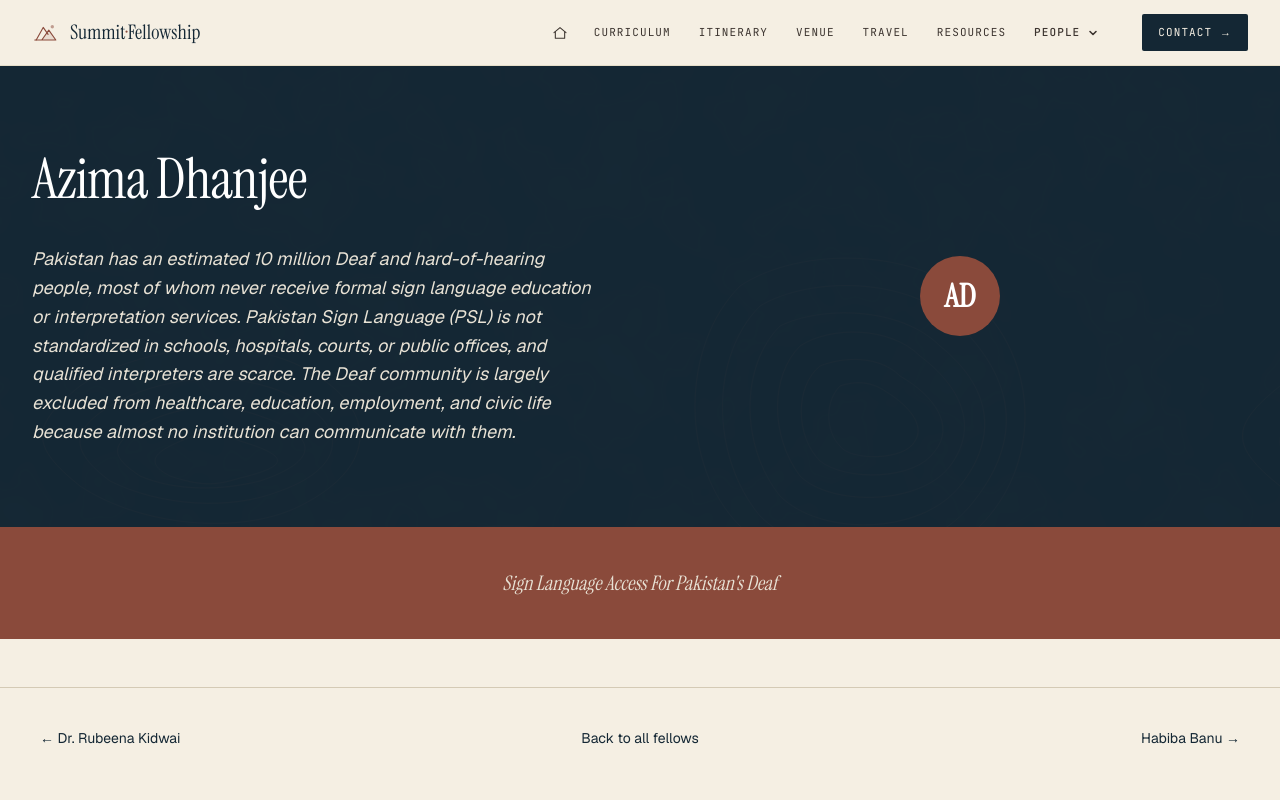
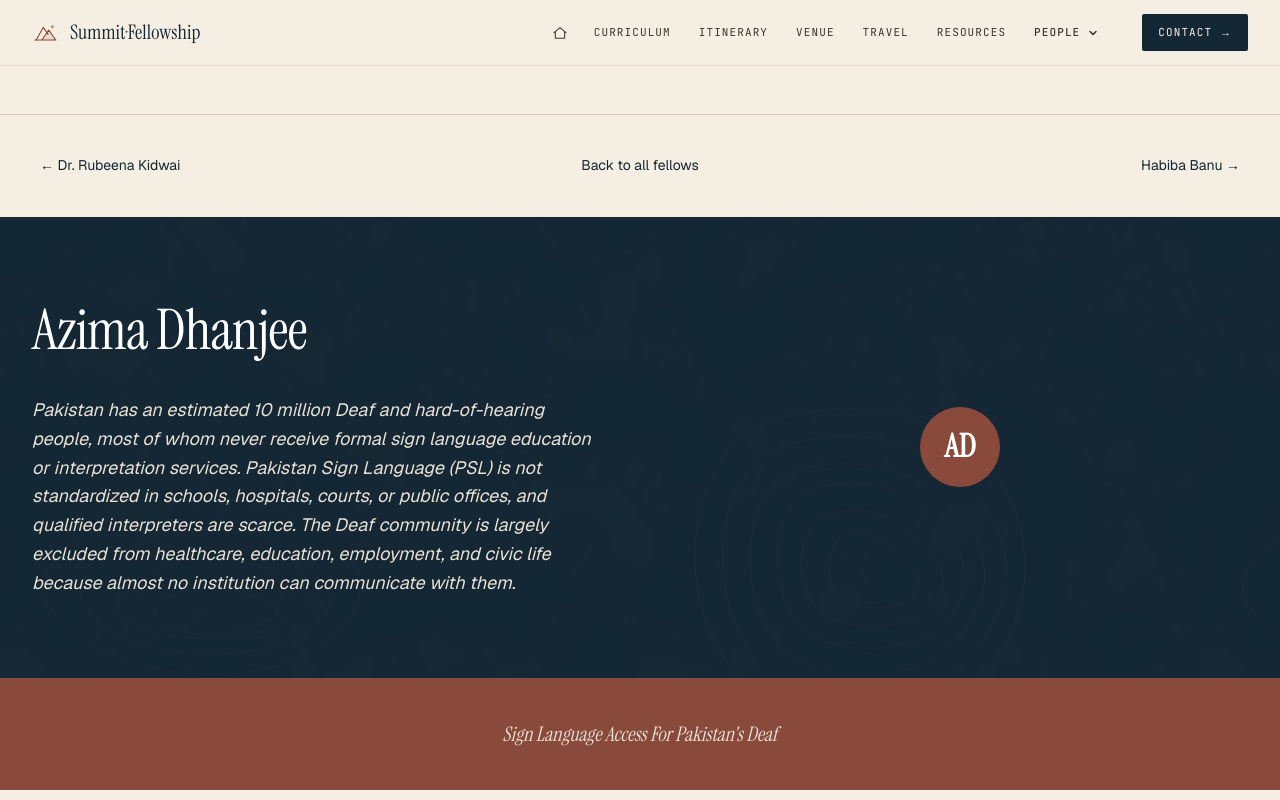
Before and after one commit to usmanjaved-droid/summit-fellowship-website, a Next.js app: page /fellows/azima-dhanjee in a window 1280 px wide. Shown: the top 800 px of the page. Built offline with nearby package versions, Linux system fonts and the light colour scheme.

Commit message:
refactor: move FellowNavigation to top of page above hero section

```diff
--- a/app/fellows/[slug]/page.tsx
+++ b/app/fellows/[slug]/page.tsx
@@ -51,10 +51,10 @@ export default async function FellowDetailPage({ params }: PageProps) {
 
   return (
     <div className={styles['fellow-detail']}>
+      <FellowNavigation prevFellow={prevFellow || undefined} nextFellow={nextFellow || undefined} />
+
       <FellowHero fellow={fellow} />
       <IdeaBand fellow={fellow} />
-
-      <FellowNavigation prevFellow={prevFellow || undefined} nextFellow={nextFellow || undefined} />
 
       <div className={styles['fellow-detail__body']}>
         <div className={styles['fellow-detail__content']}>
```
